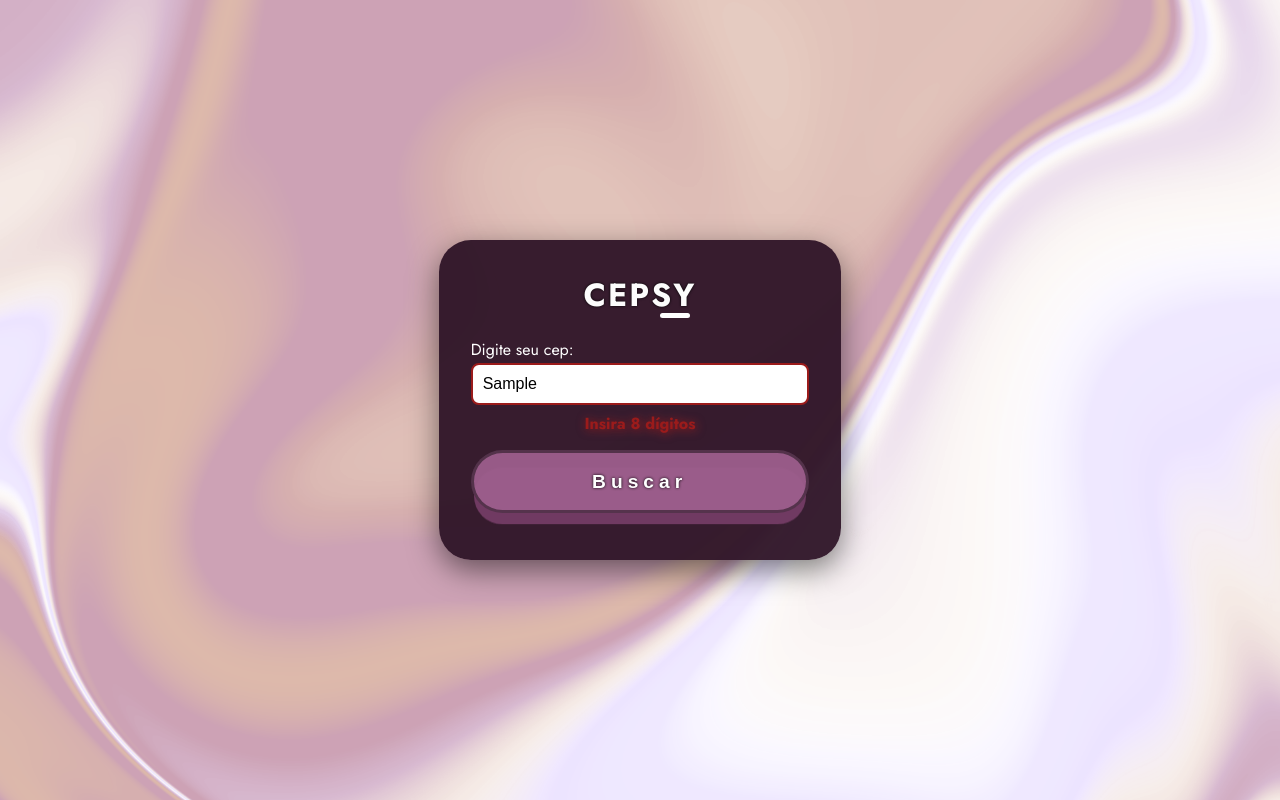
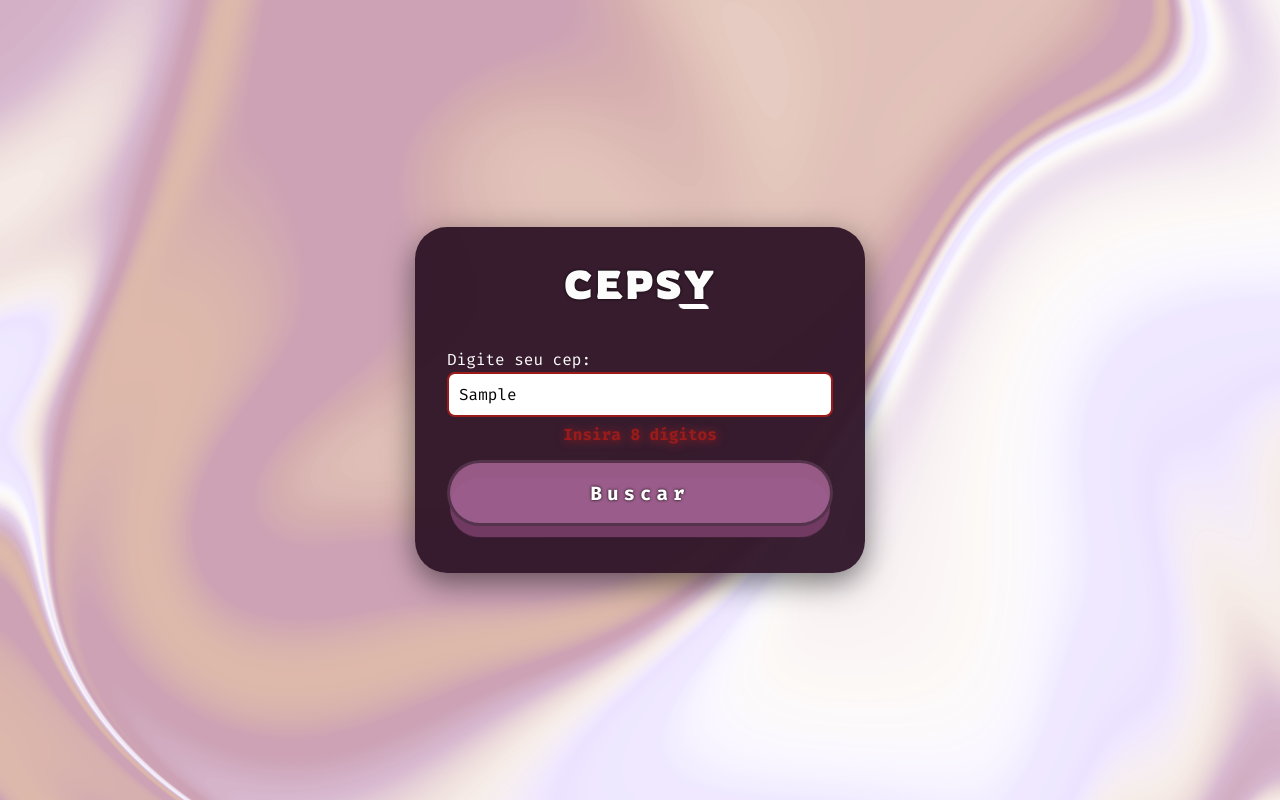
Before and after one commit to leandroxzq/cepsy-api, a plain HTML site: page index.html in a window 1280 px wide. Both pictures are taken after typing "Sample" into the empty fields and a click on the button "Buscar". Drawn offline with Linux system fonts and the light colour scheme.

Commit message:
improve input value handling and enhance visual appearance

```diff
--- a/index.html
+++ b/index.html
@@ -11,7 +11,7 @@
 			crossorigin="anonymous"
 			referrerpolicy="no-referrer"
 		/>
-		<link rel="shortcut icon" href="/public/icon.jpeg" type="image/x-icon" />
+		<link rel="shortcut icon" href="/icon.jpeg" type="image/x-icon" />
 		<title>Cepsy</title>
 	</head>
 	<body>
--- a/script.js
+++ b/script.js
@@ -65,7 +65,7 @@ const processarResposta = async (cep) => {
 	}
 };
 
-input.addEventListener("change", () => {
+input.addEventListener("input", () => {
 	input.style.border = "2px solid #dbdbdb";
 	uxError.classList.add("disabled");
 });
@@ -75,7 +75,9 @@ document.getElementById("form").addEventListener("submit", async (event) => {
 
 	const cep = document.getElementById("cep").value;
 
-	if (cep === "" || isNaN(cep) || cep.length <= 7 || cep.length >= 9) {
+	const cepSemHifen = input.value.replace("-", "");
+
+	if (cepSemHifen === "" || isNaN(cepSemHifen) || cepSemHifen.length <= 7 || cepSemHifen.length >= 9) {
 		input.style.border = "2px solid red";
 		input.classList.add("shake");
 		uxError.textContent = "Insira 8 dígitos";
--- a/src/scss/style.scss
+++ b/src/scss/style.scss
@@ -1,4 +1,6 @@
 @import url("https://fonts.googleapis.com/css2?family=Fira+Code:wght@300..700&family=Jost:ital,wght@0,100..900;1,100..900&display=swap");
+
+@import url("https://fonts.googleapis.com/css2?family=Rowdies:wght@300;400;700&display=swap");
 
 $color: #ca4ea9f3;
 $color-dark: darken($color, 15%);
@@ -12,7 +14,7 @@ $color-text: darken($color, 85%);
 }
 
 body {
-	font-family: "Jost", sans-serif;
+	font-family: "Fira Code", monospace;
 }
 
 .background {
@@ -49,6 +51,7 @@ body {
 		align-items: center;
 		width: 100%;
 		margin: 15px 0;
+		font-family: "Fira Code", monospace;
 		font-size: 1.2rem;
 		background: $color;
 		border-radius: 3em;
@@ -101,8 +104,9 @@ body {
 	animation: fadeIn 0.5s ease-out, scaleBg 0.5s;
 
 	&__title {
-		font-size: 2rem;
-		margin-bottom: 20px;
+		font-family: "Rowdies", sans-serif;
+		font-size: 2.5rem;
+		margin-bottom: 2.5rem;
 		letter-spacing: 2px;
 		color: #fcfcfc;
 		text-transform: uppercase;
@@ -118,7 +122,7 @@ body {
 			height: 5px;
 			bottom: 0;
 			background-color: #fff;
-			border-radius: 5px;
+			border-radius: 0 5px 0 5px;
 			animation: logoAnimation 3s alternate infinite ease-in-out;
 		}
 
@@ -127,7 +131,7 @@ body {
 				transform: translateX(-10px);
 			}
 			100% {
-				transform: translateX(90px);
+				transform: translateX(135px);
 			}
 		}
 	}
@@ -143,7 +147,8 @@ body {
 		margin: 2px 0;
 		border-radius: 8px;
 		border: 2px solid #dbdbdb;
-		font-size: 16px;
+		font-size: 1rem;
+		font-family: "Fira Code", monospace;
 	}
 
 	&__input:focus {
```
Also changed, not shown: src/css/style.css, 1 other file.
